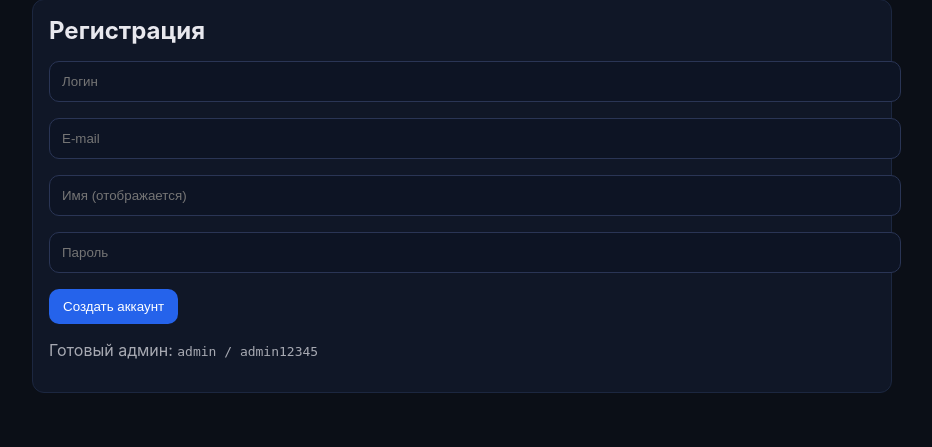
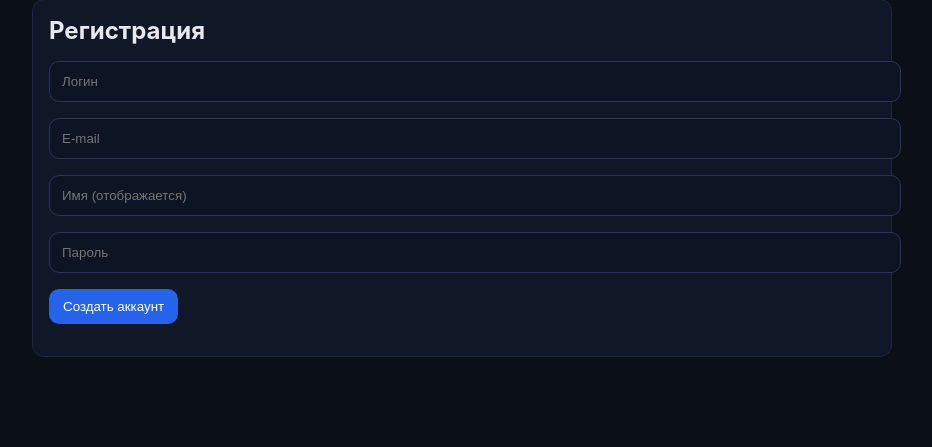
Before and after one commit to djdoodlez-gif/Bachata-music, a Flask app: page /auth/login in a window 1280 px wide. Shown: the part 334-781 px from the top of the page, without its empty margins (178-1110 px from the left). Run offline with Flask 3, Linux system fonts and the light colour scheme; parts of the project's set-up code (start-up, migrations or seed data) failed here and were passed over.

Commit message:
Update auth.html

```diff
--- a/templates/auth.html
+++ b/templates/auth.html
@@ -18,6 +18,5 @@
     <p><input name="password" type="password" placeholder="Пароль" required></p>
     <p><button>Создать аккаунт</button></p>
   </form>
-  <p style="opacity:.7">Готовый админ: <code>admin / admin12345</code></p>
 </div>
 {% endblock %}
```
